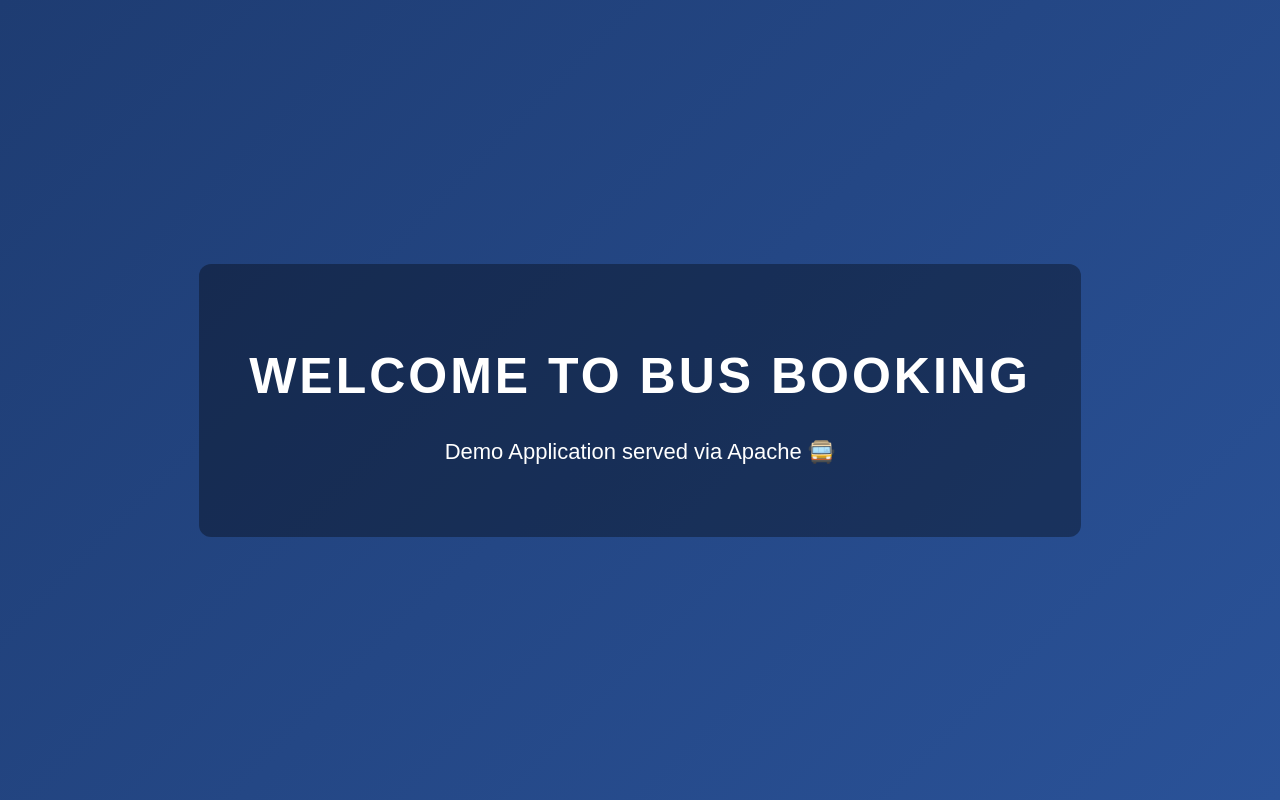
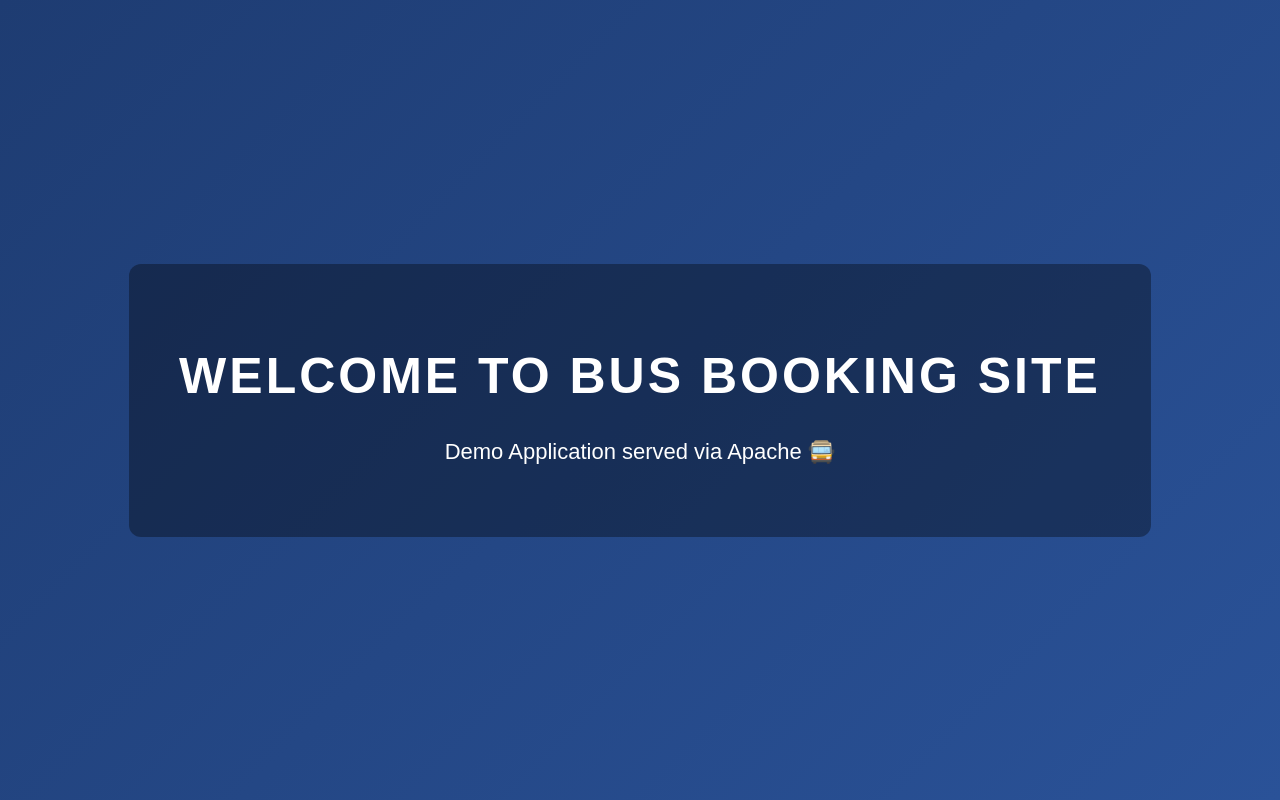
Before and after one commit to chinabudhi123/bus-booking-app, a plain HTML site: page index.html in a window 1280 px wide. Drawn offline with Linux system fonts and the light colour scheme.

Commit message:
Index.html file modified

```diff
--- a/index.html
+++ b/index.html
@@ -36,7 +36,7 @@
 <body>
 
     <div class="box">
-        <h1>WELCOME TO BUS BOOKING</h1>
+        <h1>WELCOME TO BUS BOOKING SITE</h1>
         <p>Demo Application served via Apache 🚍</p>
     </div>
 
```
